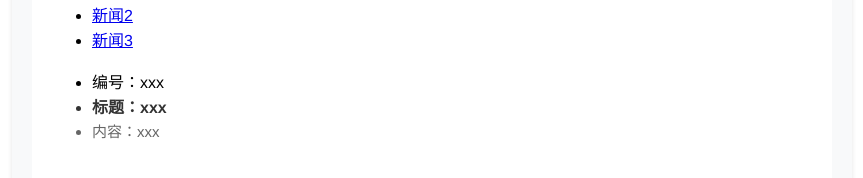
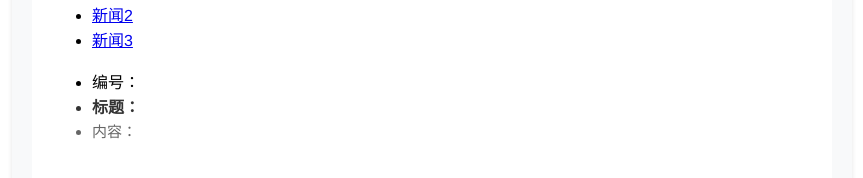
Before and after one commit to handsome-77/hello_vue3, a Vue app: page /content/detail in a window 1280 px wide. Shown: the part 256-434 px from the top of the page, without its empty margins (208-1071 px from the left). Built offline with nearby package versions, Linux system fonts and the light colour scheme.

Commit message:
29_路由_query参数

```diff
--- a/src/pages/Content.vue
+++ b/src/pages/Content.vue
@@ -3,13 +3,24 @@
         <!-- 导航区 -->
         <ul>
             <li v-for="news in newsList" :key="news.id">
-                <RouterLink :to="{name:'xiangqing'}">{{ news.title }}</RouterLink>
+                <!-- 第一种写法 -->
+                <!-- <RouterLink :to="`/content/detail?id=${news.id}&title=${news.title}&content=${news.content}`">{{ news.title }}</RouterLink> -->
+
+                <!-- 第二种写法 -->
+                <RouterLink :to="{
+                    name: 'xiangqing',
+                    query: {
+                        id: news.id,
+                        title: news.title,
+                        content: news.content
+                    }
+                }">{{ news.title }}</RouterLink>
             </li>
         </ul>
         <!-- 展示区 -->
-         <div class="news-content">
+        <div class="news-content">
             <RouterView></RouterView>
-         </div>
+        </div>
     </div>
 </template>
 
@@ -22,8 +33,8 @@ defineOptions({
 })
 
 const newsList = reactive([
-    {id:'111', title:'新闻1', content:'新闻内容1'},
-    {id:'222', title:'新闻2', content:'新闻内容2'},
-    {id:'333', title:'新闻3', content:'新闻内容3'}
+    { id: '111', title: '新闻1', content: '新闻内容1' },
+    { id: '222', title: '新闻2', content: '新闻内容2' },
+    { id: '333', title: '新闻3', content: '新闻内容3' }
 ])
 </script>
--- a/src/pages/Detail.vue
+++ b/src/pages/Detail.vue
@@ -1,15 +1,22 @@
 <template>
     <ul class="news-list">
-        <li>编号：xxx</li>
-        <li>标题：xxx</li>
-        <li>内容：xxx</li>
+        <li>编号：{{ query.id }}</li>
+        <li>标题：{{ query.title }}</li>
+        <li>内容：{{ query.content }}</li>
     </ul>
 </template>
 
 <script lang="ts" setup>
+import { toRefs } from 'vue';
+import { useRoute } from 'vue-router';
+
 defineOptions({
     name: 'Detail'
 })
+
+let route = useRoute()
+let {query} = toRefs(route)
+
 </script>
 
 <style scoped>
```
